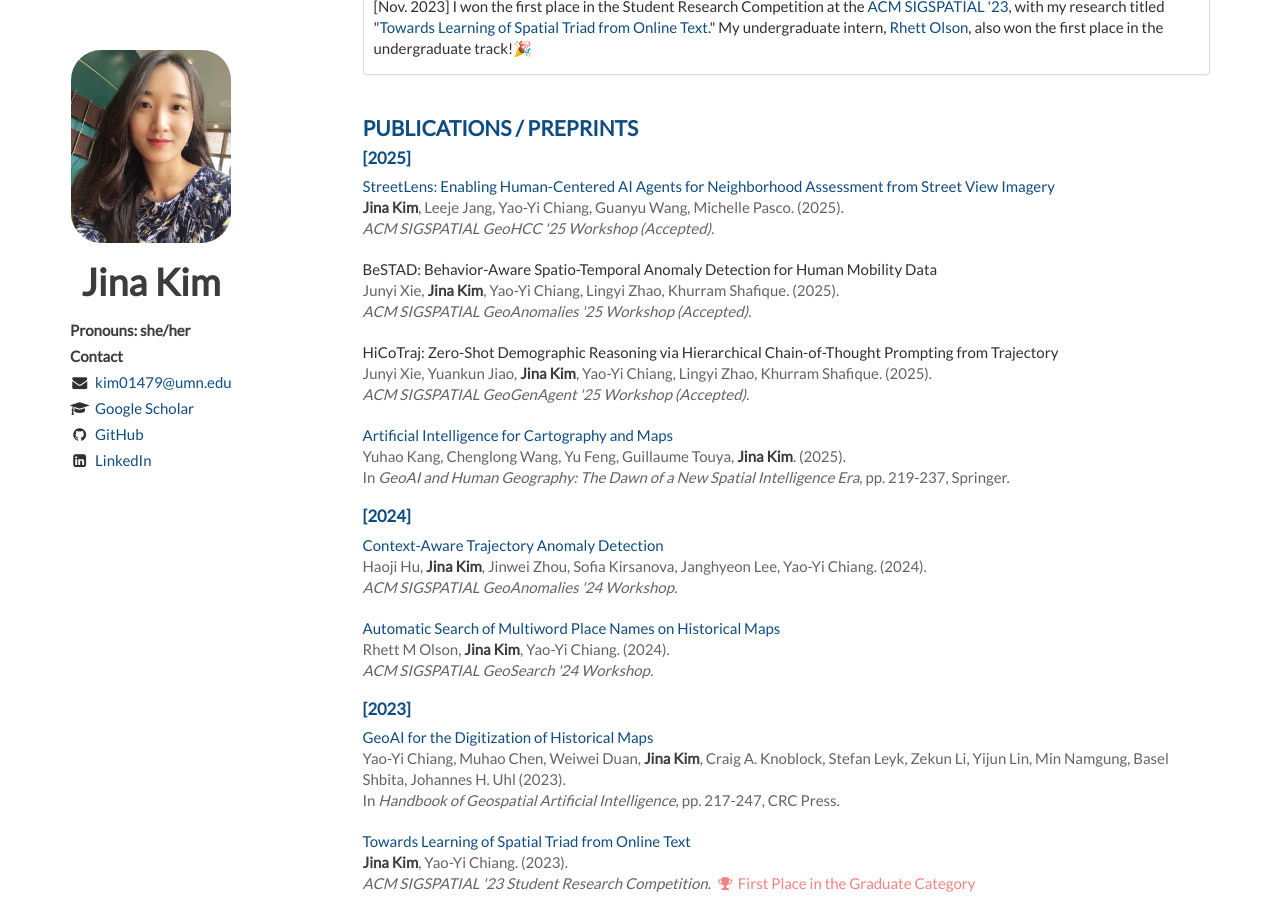
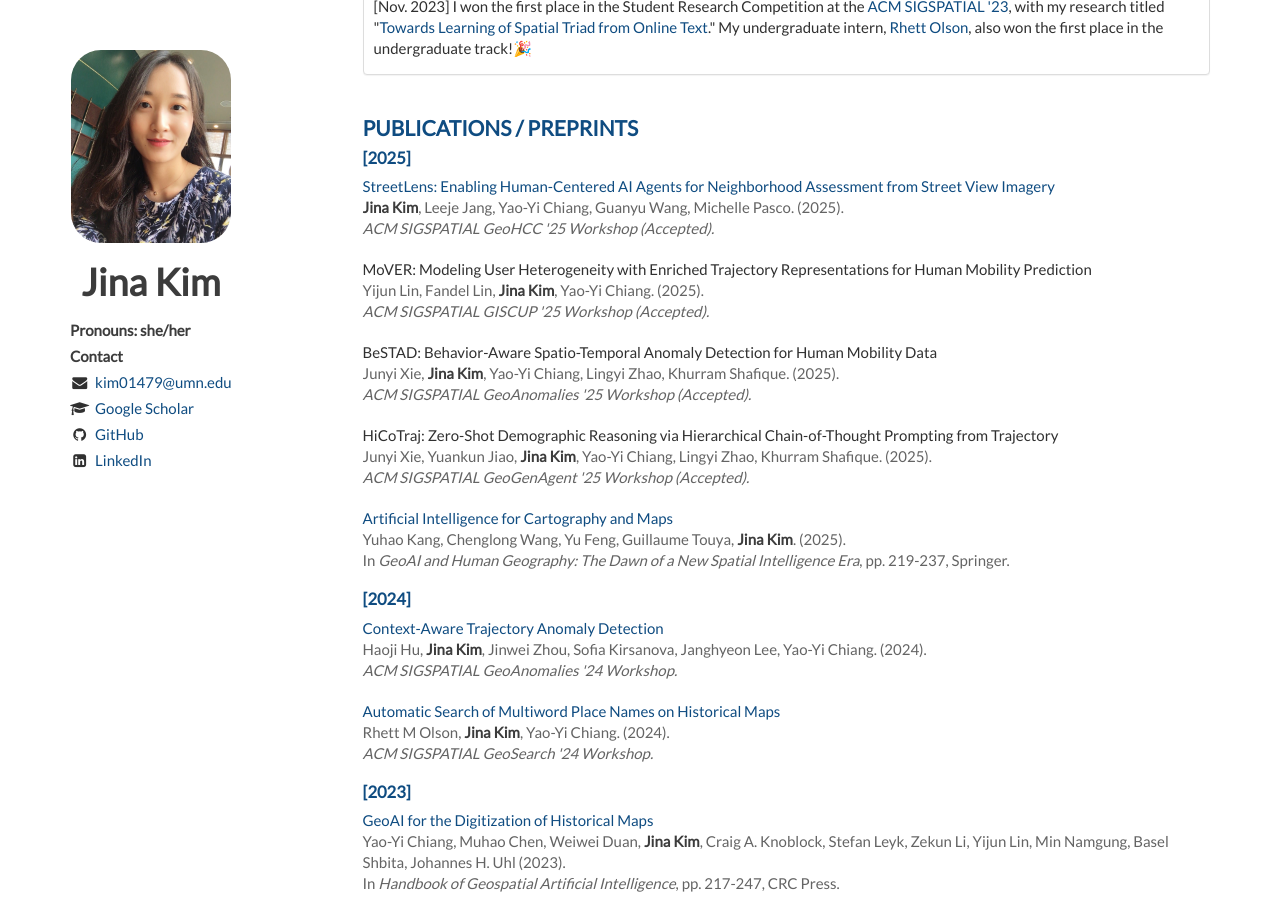
Before and after one commit to Jina-Kim/Jina-Kim.github.io, a Jekyll site: the page built from index.html, in a window 1280 px wide and 900 px high, scrolled down 782 px. Built offline with Jekyll 4.4.1, drawn with Linux system fonts in a browser that asks for light colours; nearby versions of some CDN libraries; the list of posts is cut into pages by our own code.

Commit message:
Update publications.html

```diff
--- a/_includes/publications.html
+++ b/_includes/publications.html
@@ -8,6 +8,14 @@
             <a href="https://arxiv.org/abs/2506.14670">StreetLens: Enabling Human-Centered AI Agents for Neighborhood Assessment from Street View Imagery</a><br/>
             <span><em>Jina Kim</em>, Leeje Jang, Yao-Yi Chiang, Guanyu Wang, Michelle Pasco. (2025).</span><br/>
             <span><i>ACM SIGSPATIAL GeoHCC '25 Workshop (Accepted).</i></span>
+        </header>
+    </article>
+
+    <article>
+        <header>
+            MoVER: Modeling User Heterogeneity with Enriched Trajectory Representations for Human Mobility Prediction<br/>
+            <span>Yijun Lin, Fandel Lin, <em>Jina Kim</em>, Yao-Yi Chiang. (2025).</span><br/>
+            <span><i>ACM SIGSPATIAL GISCUP '25 Workshop (Accepted).</i></span>
         </header>
     </article>
 
```
